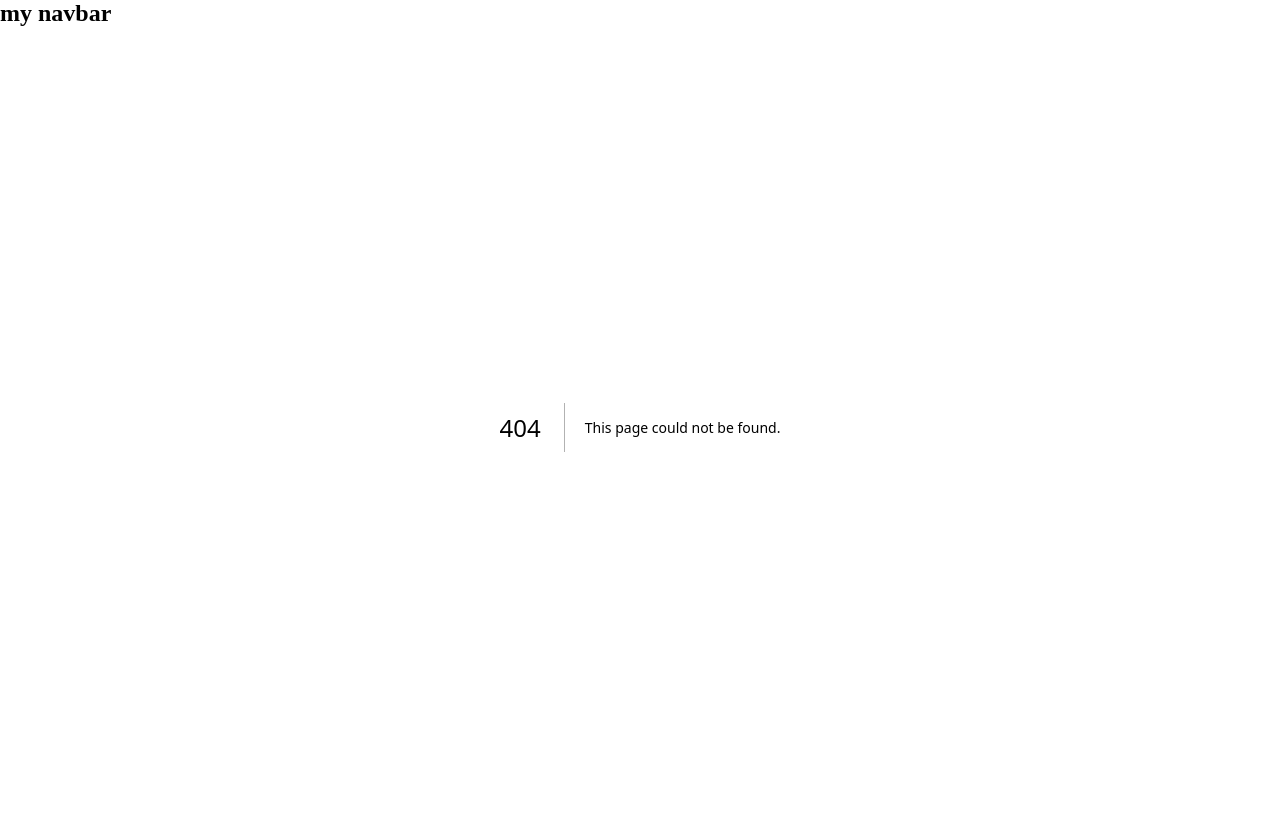
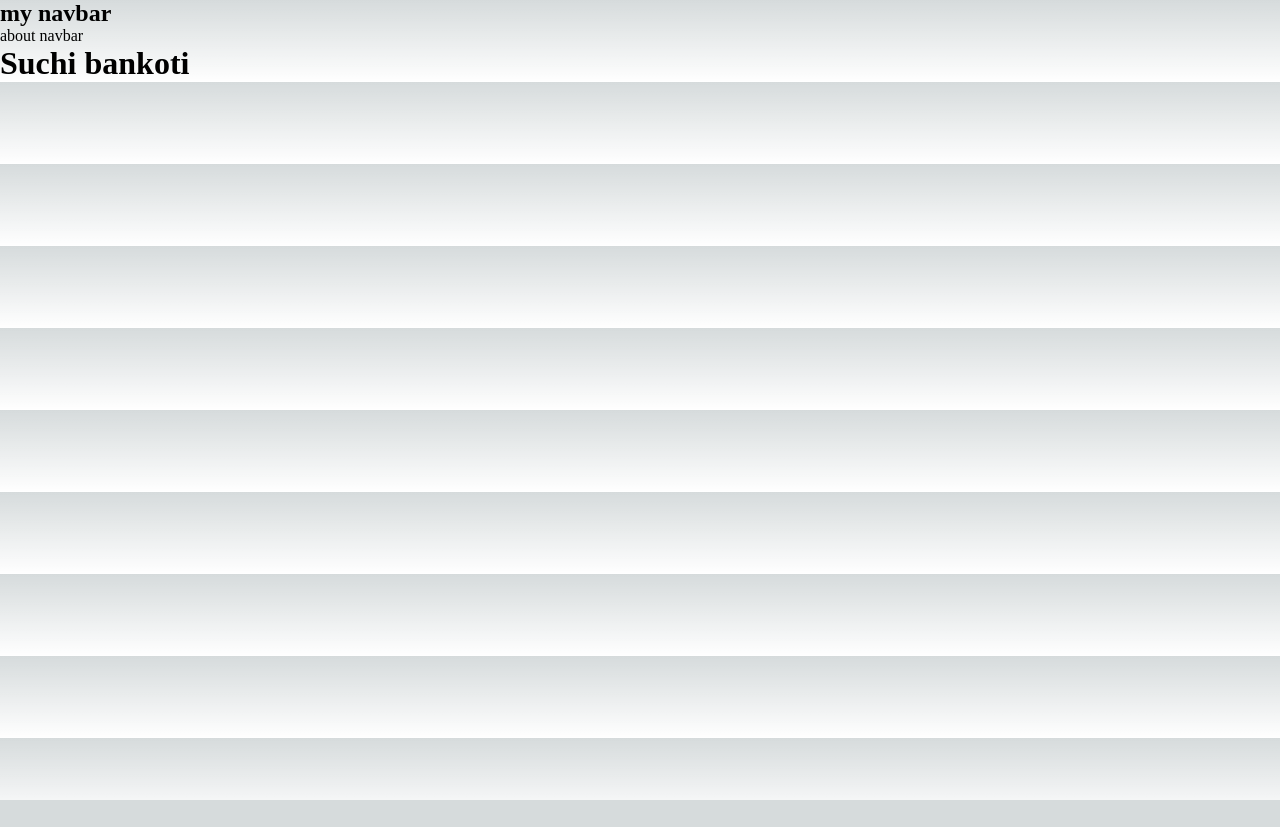
Before and after one commit to SuchiBankoti/nextjs_practice, a Next.js app: page /about/developer in a window 1280 px wide. Before the commit this address had no page. After the commit the page ends 800 px from the top, so only its background shows below. Built offline with nearby package versions, Linux system fonts and the light colour scheme.

Commit message:
add /about/deveoper

```diff
--- /dev/null
+++ b/app/about/developer/page.tsx
@@ -0,0 +1,7 @@
+export default function Developer() {
+    return (
+        <>
+            <h1>Suchi bankoti</h1>
+        </>
+    )
+}
```
